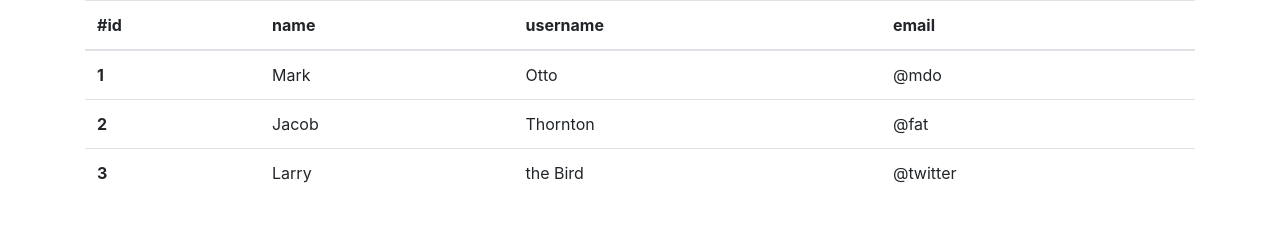
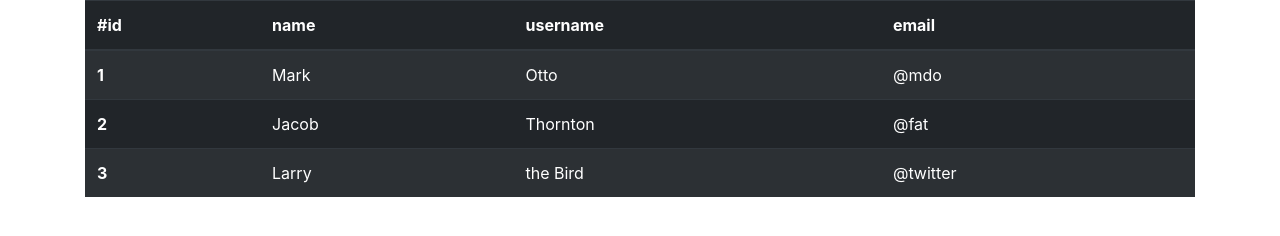
Before and after one commit to lwl234/microservices-task-3, a plain HTML site: page index.html in a window 1280 px wide. Drawn offline with nearby package versions, Linux system fonts and the light colour scheme; no server answers.

Commit message:
Add files via upload
some chances

```diff
--- a/index.html
+++ b/index.html
@@ -6,12 +6,12 @@
     <meta name="viewport" content="width=device-width, initial-scale=1.0">
     <title>REST Client</title>
     <link rel="stylesheet" href="https://stackpath.bootstrapcdn.com/bootstrap/4.1.3/css/bootstrap.min.css" integrity="sha384-MCw98/SFnGE8fJT3GXwEOngsV7Zt27NXFoaoApmYm81iuXoPkFOJwJ8ERdknLPMO" crossorigin="anonymous">
-    <script type="text/javascript" src="./app.js"></script>
+
 </head>
 <body>
 
     <div class="container">
-        <table class="table">
+        <table class="table table-striped table-dark">
             <thead>
               <tr>
                 <th scope="col">#id</th>
```
